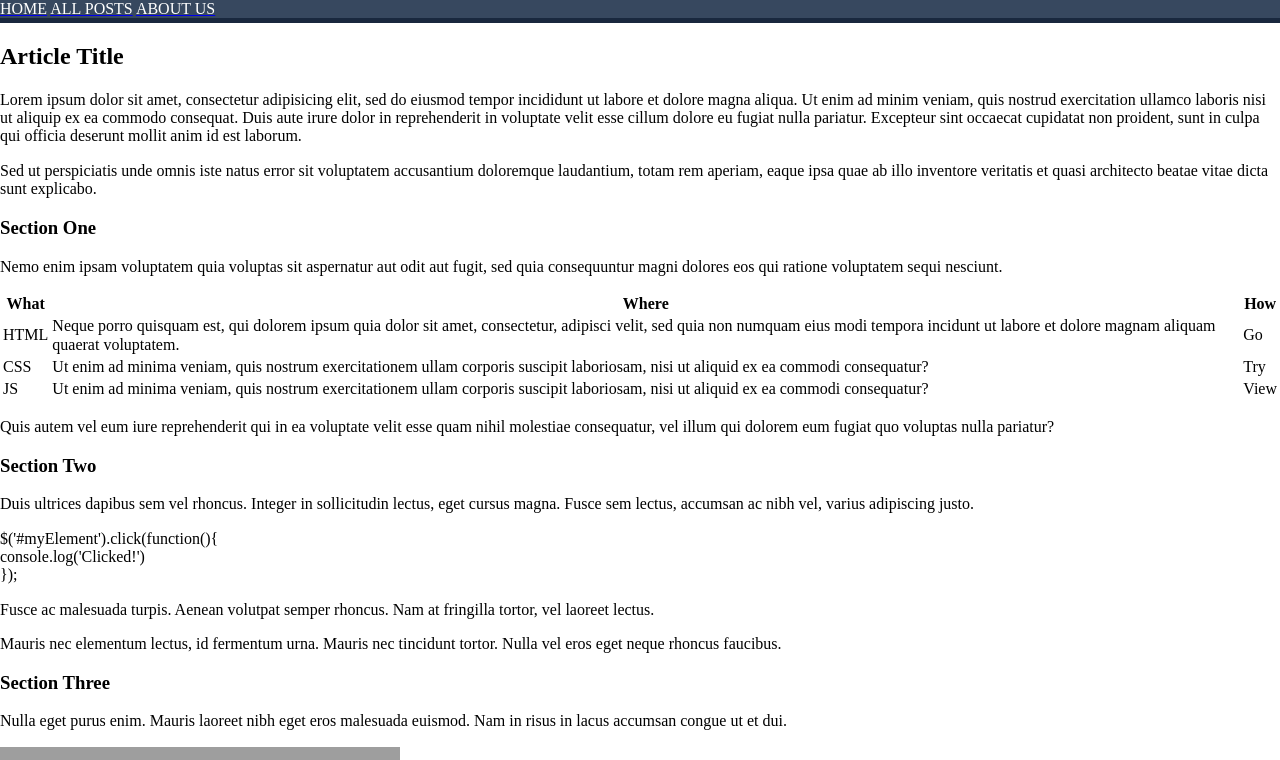
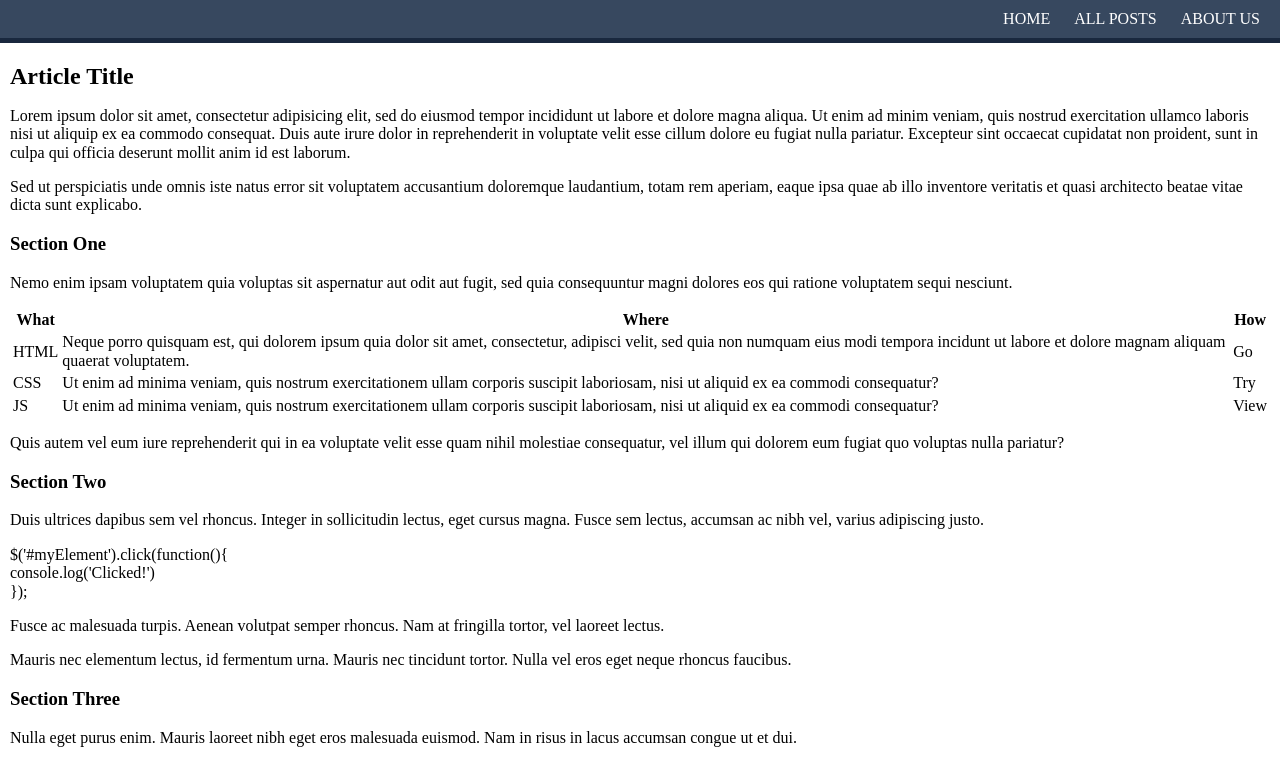
Before and after one commit to djblumenthal/make-it-real, a plain HTML site: page index.html in a window 1280 px wide. Shown: the part 244-1004 px from the top of the page. Drawn offline with nearby package versions, Linux system fonts and the light colour scheme; grey boxes are pictures that could not be loaded.

Commit message:
EOD header & nav set; starting on article CSS

```diff
--- a/index.html
+++ b/index.html
@@ -11,12 +11,12 @@
 		<h1 class="page-title">My Website</h1>
 	</header>
 	<nav class="topnav">
-		<a href="index.html"><span class="topnav-link">HOME</span></a>
-		<a href="posts.html"><span class="topnav-link">ALL POSTS</span></a>
-		<a href="about.html"><span class="topnav-link">ABOUT US</span></a>
+		<a class="topnav-link" href="index.html">HOME</a>
+		<a class="topnav-link" href="posts.html">ALL POSTS</a>
+		<a class="topnav-link" href="about.html">ABOUT US</a>
 	</nav>
 	<article>
-		<h2>Article Title</h2>
+		<h2 class="article-title">Article Title</h2>
 		<p>Lorem ipsum dolor sit amet, consectetur adipisicing elit, sed do eiusmod tempor incididunt ut labore et dolore magna aliqua. Ut enim ad minim veniam, quis nostrud exercitation ullamco laboris nisi ut aliquip ex ea commodo consequat. Duis aute irure dolor in reprehenderit in voluptate velit esse cillum dolore eu fugiat nulla pariatur. Excepteur sint occaecat cupidatat non proident, sunt in culpa qui officia deserunt mollit anim id est laborum.</p>
 		<p>Sed ut perspiciatis unde omnis iste natus error sit voluptatem accusantium doloremque laudantium, totam rem aperiam, eaque ipsa quae ab illo inventore veritatis et quasi architecto beatae vitae dicta sunt explicabo.</p>
 		<section>
--- a/main.css
+++ b/main.css
@@ -9,13 +9,27 @@ header {
 .page-title{
 	color:white;
 	margin:0;
+
 }
 .topnav{
 	background-color: rgb(55,72,95);
 	border-bottom: solid;
 	border-width: thick;
 	border-color: rgb(25,40,62);
+	text-align: right;
+	padding: 10px;
+
 }
 .topnav-link{
 	color: white;
+	text-decoration: none;
+	margin: 10px;
 }
+
+article{
+	padding: 10px;
+	padding-top: 20px;
+}
+.article-title{
+	margin: 0;
+}
```
